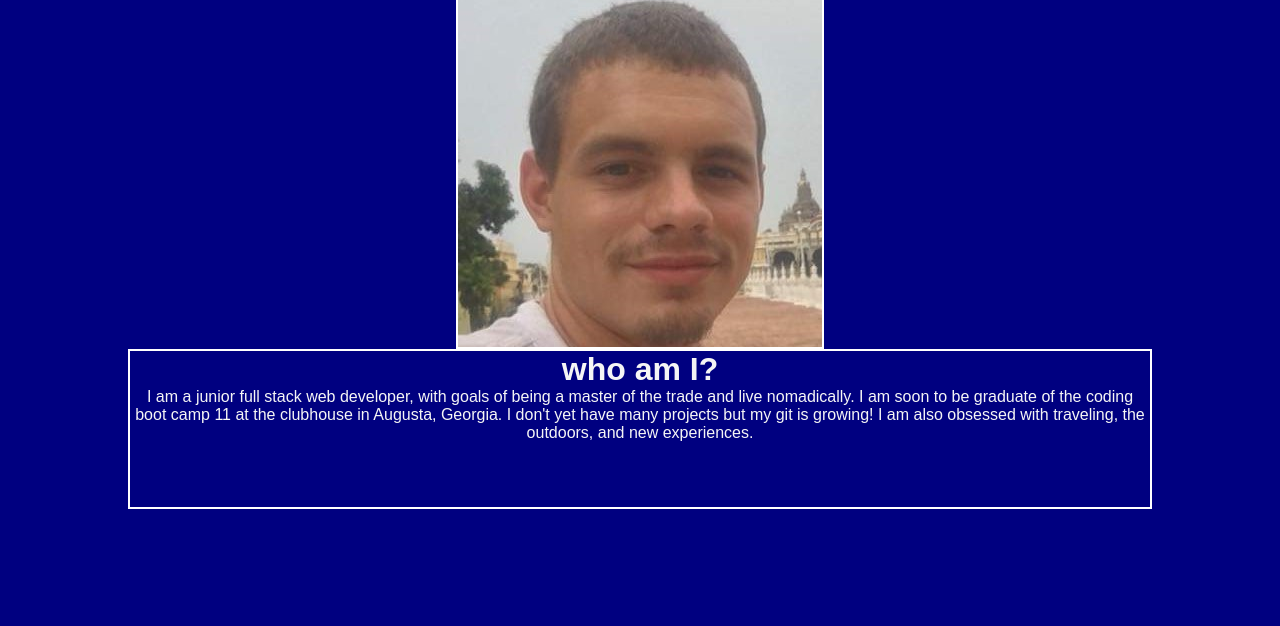
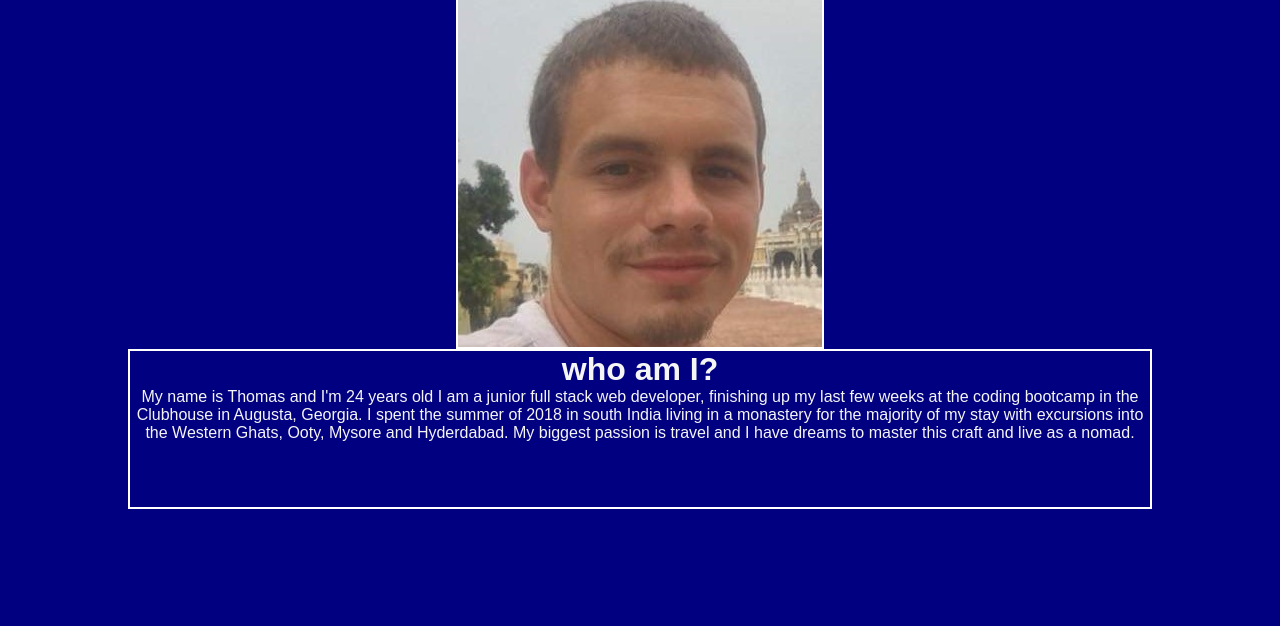
Before and after one commit to TangoBr/Portfolio, a plain HTML site: page test.html in a window 1280 px wide. Shown: the part 971-1597 px from the top of the page. Drawn offline with Linux system fonts and the light colour scheme.

Commit message:
tryna launch

```diff
--- a/test.html
+++ b/test.html
@@ -31,7 +31,9 @@
         <div id="abtimg"></div>
         <div id="a">
         <h1>who am I?</h1>
-        <p>I am a junior full stack web developer, with goals of being a master of the trade and live nomadically. I am soon to be graduate of the coding boot camp 11 at the clubhouse in Augusta, Georgia. I don't yet have many projects but my git is growing! I am also obsessed with traveling, the outdoors, and new experiences. </p>
+        <p>My name is Thomas and I'm 24 years old
+            I am a junior full stack web developer, finishing up my last few weeks at the coding bootcamp in the Clubhouse in Augusta, Georgia. I spent the summer of 2018 in south India living in a monastery for the majority of my stay with excursions into the Western Ghats, Ooty, Mysore and Hyderdabad.  My biggest passion is travel and I have dreams to master this craft and live as a nomad.
+            </p>
         </div>
     </div>
 
```
